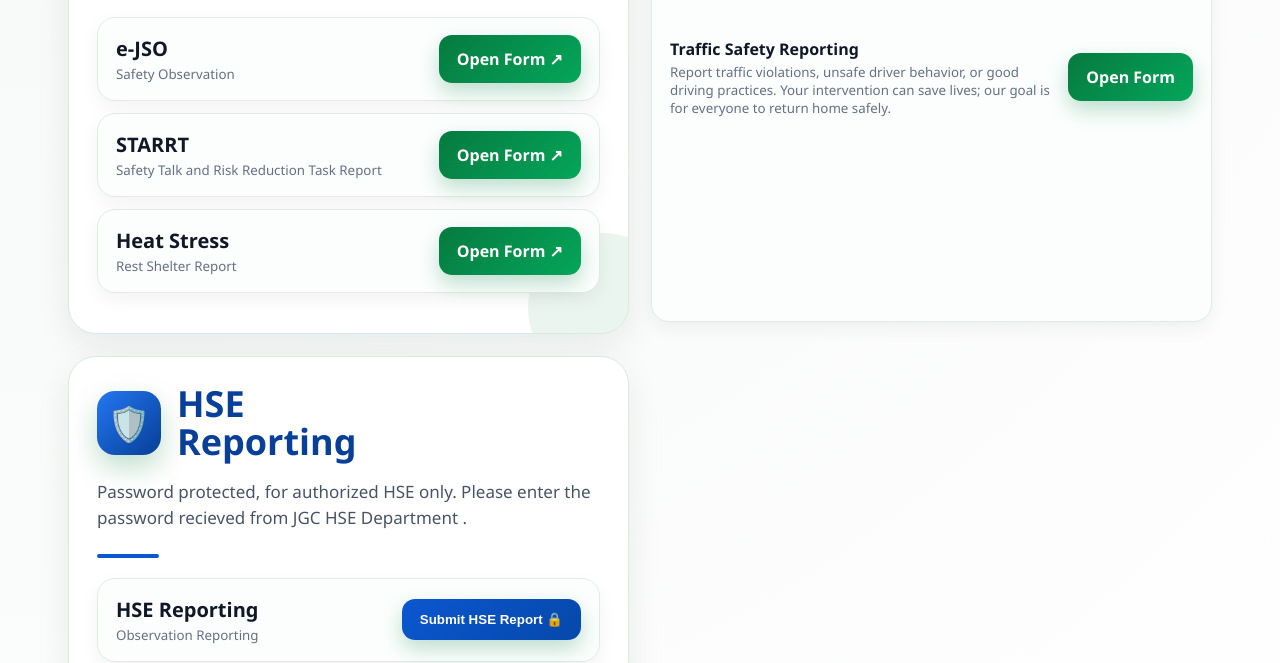
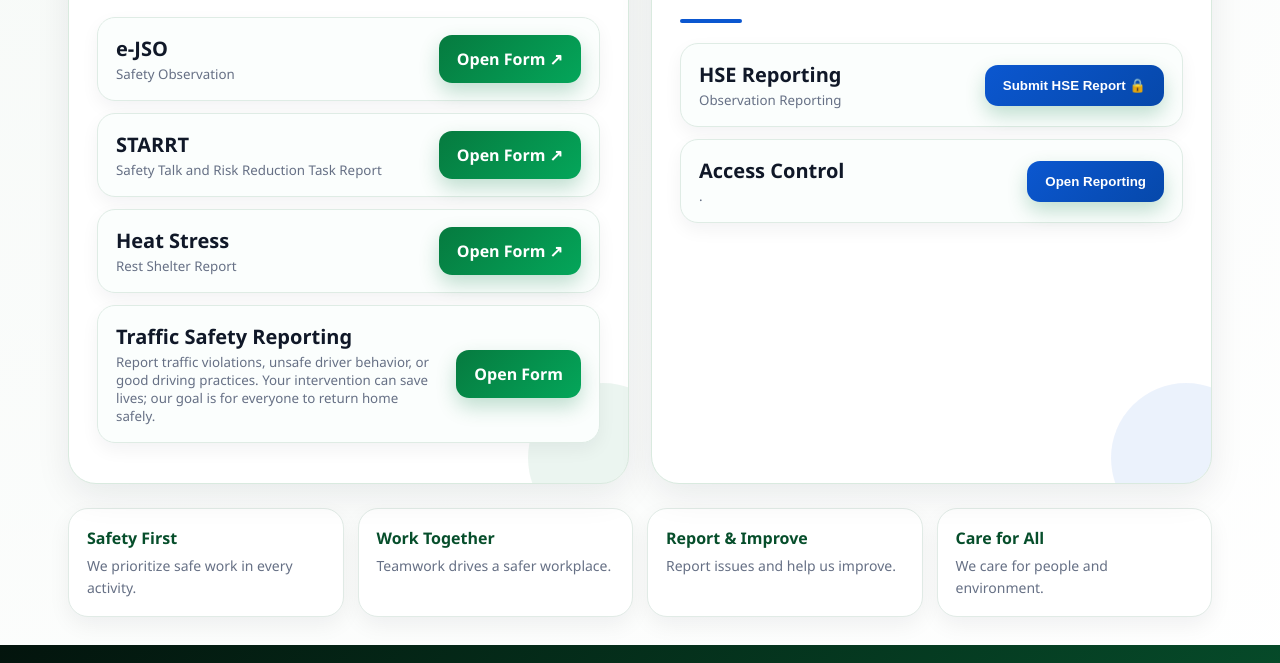
Before and after one commit to farifaraz/JGC-AM-WIP-HSE-e-Reporting, a website: page index.html in a window 1280 px wide. Shown: the part 728-1391 px from the top of the page. Drawn offline with Linux system fonts and the light colour scheme.

Commit message:
Update index.html

```diff
--- a/index.html
+++ b/index.html
@@ -68,16 +68,16 @@
       <div class="item"><div><strong>e-JSO</strong><small>Safety Observation</small></div><a class="btn" target="_blank" href="https://forms.office.com/Pages/ResponsePage.aspx?id=hT3hNJc93UOVIYH27Q_bXRR73pEjVSpLqk2is-jxrrNUOFozSlpGVFFOQTg3NTVLT1ZXWE5WU05JSi4u">Open Form ↗</a></div>
       <div class="item"><div><strong>STARRT</strong><small>Safety Talk and Risk Reduction Task Report</small></div><a class="btn" target="_blank" href="https://forms.office.com/Pages/ResponsePage.aspx?id=hT3hNJc93UOVIYH27Q_bXRR73pEjVSpLqk2is-jxrrNURDhaMUxOM1cyQktENkczUkxNQjA3RVE3OC4u">Open Form ↗</a></div>
       <div class="item"><div><strong>Heat Stress</strong><small>Rest Shelter Report</small></div><a class="btn" target="_blank" href="https://forms.office.com/Pages/ResponsePage.aspx?id=hT3hNJc93UOVIYH27Q_bXRR73pEjVSpLqk2is-jxrrNUNlA3Ulk3NEg1RzBQOUlPN0RaRFAyUVlaUC4u">Open Form ↗</a></div>
-    </div>
       <div class="item">
 
 <div>
-    <h4>Traffic Safety Reporting</h4>
+<strong>Traffic Safety Reporting</strong>
 
 <small>
 Report traffic violations, unsafe driver behavior, or good driving practices.
 Your intervention can save lives; our goal is for everyone to return home safely.
 </small>
+
 </div>
 
 <a class="btn"
@@ -87,6 +87,10 @@
 </a>
 
 </div>
+    </div>
+
+
+
     <div class="card blue" id="hse">
       <div class="card-head"><div class="icon">🛡️</div><h3>HSE<br>Reporting</h3></div>
       <p>Password protected, for authorized HSE only. Please enter the password recieved from JGC HSE Department .</p><div class="mini-line"></div>
```
Lines whose indentation alone changed are shown as unchanged.
